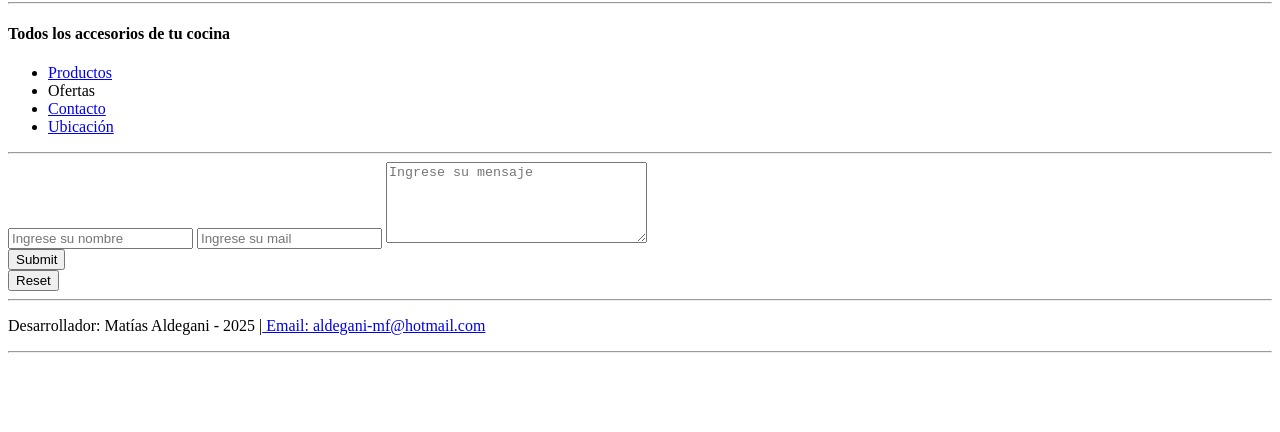
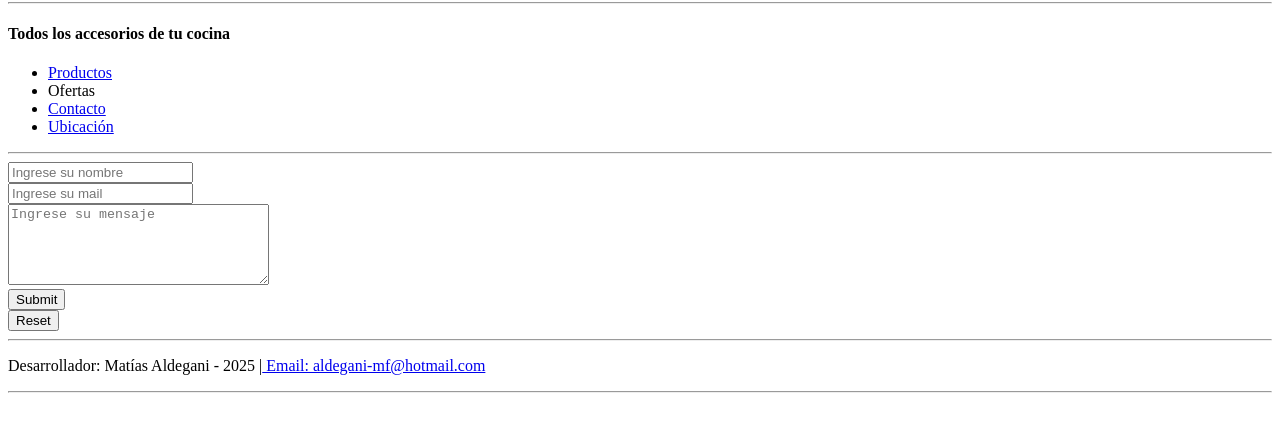
Before and after one commit to Matialde/asiawines, a plain HTML site: page contacto.html in a window 1280 px wide. Shown: the part 172-604 px from the top of the page. Drawn offline with Linux system fonts and the light colour scheme.

Commit message:
Se corrige el salgo de línea del formulario
Se corrige el salgo de línea del formulario

```diff
--- a/contacto.html
+++ b/contacto.html
@@ -28,8 +28,8 @@
     <hr>
     <main>
         <form action="https://formspree.io/f/xgvkwbvj" method="POST">
-            <input type="text" name="Nombre" id="name" placeholder="Ingrese su nombre">
-            <input type="email" name="Email" id="email" placeholder="Ingrese su mail">
+            <input type="text" name="Nombre" id="name" placeholder="Ingrese su nombre"><br>
+            <input type="email" name="Email" id="email" placeholder="Ingrese su mail"><br>
             <textarea name="Consulta" rows="5" cols="30" placeholder="Ingrese su mensaje"></textarea><br>
             <input type="submit" name="Submit" id="submit" placeholder="Enviar"><br>
             <input type="reset" name="reset" id="reset" placeholder="Reestablecer"><br>
```
